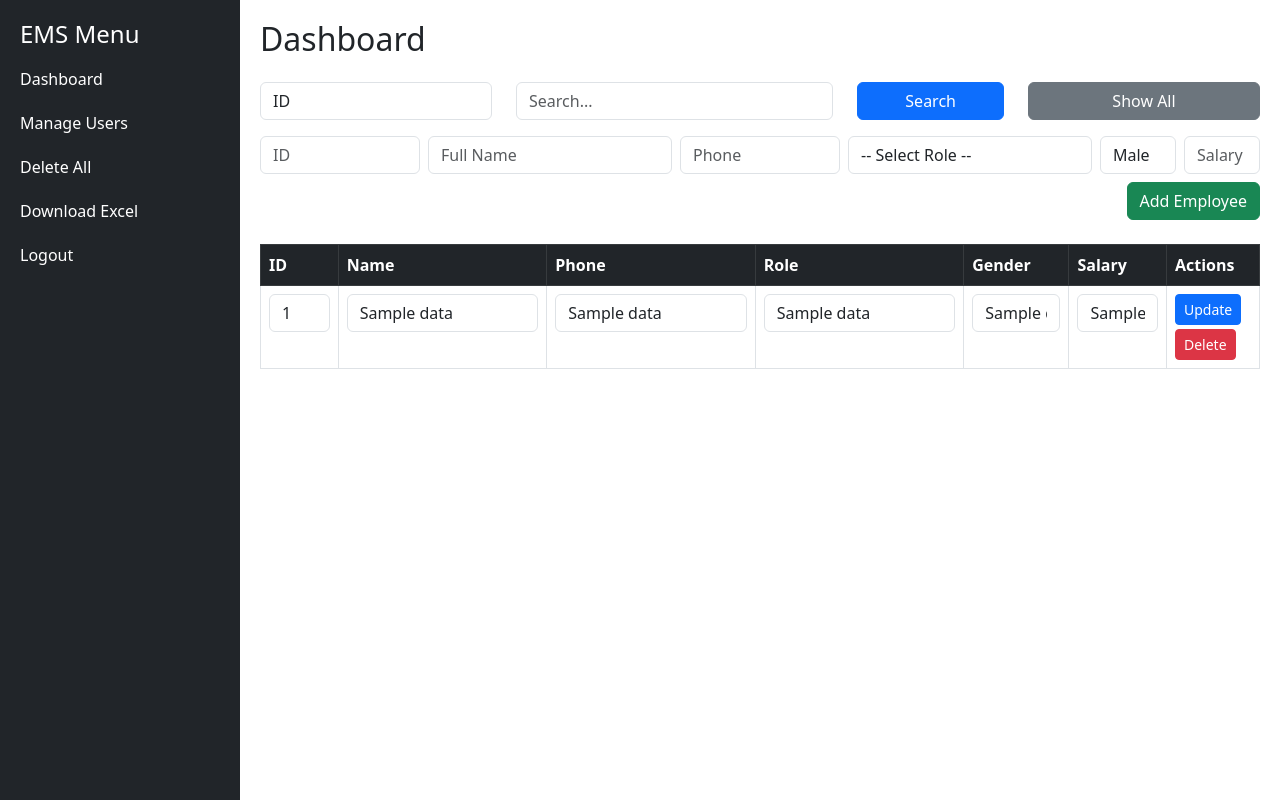
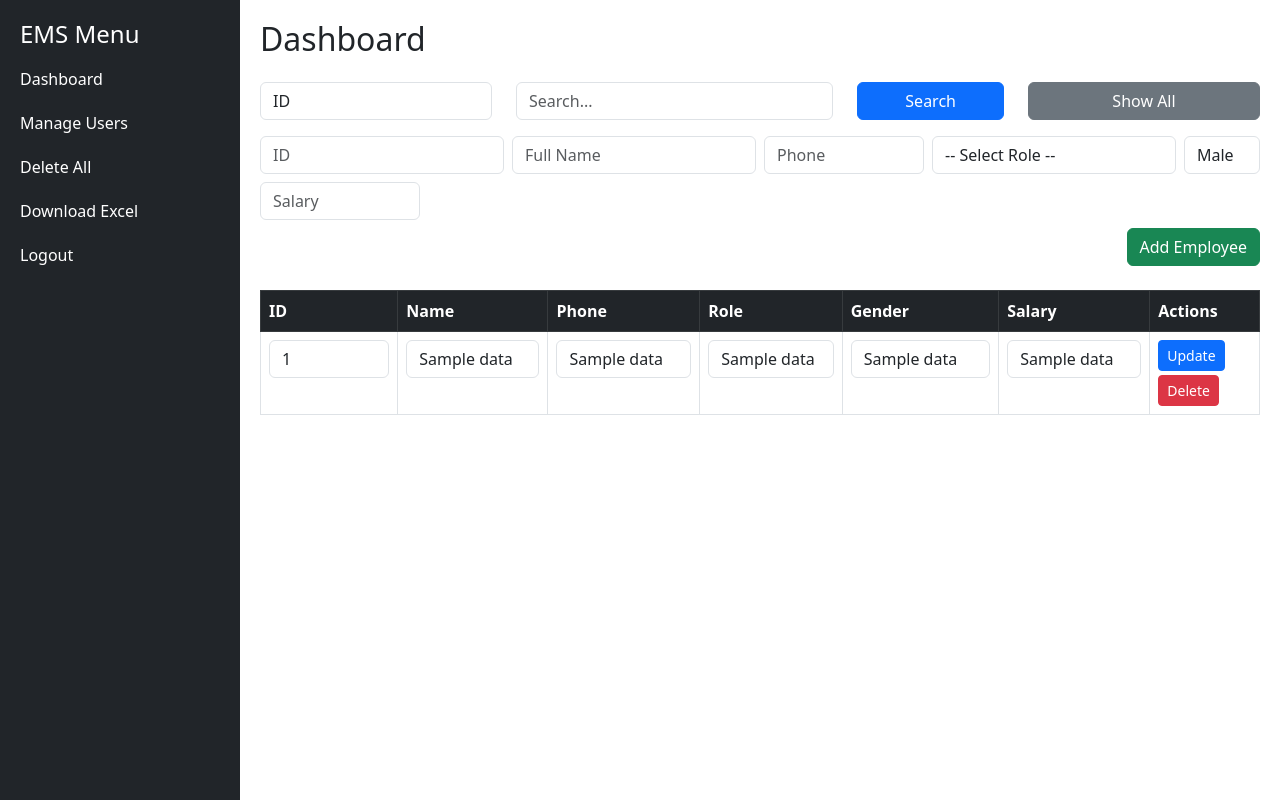
Before and after one commit to richard358/employee-management-system, a Flask app: page /dashboard in a window 1280 px wide. Run offline with Flask 3, Linux system fonts and the light colour scheme; the visitor is signed in with stand-in values (Sample User, id 1); a database or web service that is not in the repository returns one stand-in record (values such as "Sample title"); data that the repository does not hold is empty; some libraries are stand-ins or nearby versions.

```diff
--- a/templates/index.html
+++ b/templates/index.html
@@ -1,12 +1,6 @@
 {% extends 'layout.html' %}
 {% block title %}Dashboard{% endblock %}
 {% block content %}
-
-<style>
-  .widen-input {
-    min-width: 180px;
-  }
-</style>
 
 <h2 class="mb-4">Dashboard</h2>
 
@@ -39,7 +33,7 @@
 {% if role == 'admin' %}
 <form action="/add" method="post" class="mb-4">
   <div class="row g-2">
-    <div class="col-md-2"><input type="text" name="id" placeholder="ID" class="form-control" required></div>
+    <div class="col-md-3"><input type="text" name="id" placeholder="ID" class="form-control" required></div>
     <div class="col-md-3"><input type="text" name="name" placeholder="Full Name" class="form-control" required></div>
     <div class="col-md-2"><input type="text" name="phone" placeholder="Phone" class="form-control" required></div>
     <div class="col-md-3">
@@ -85,7 +79,7 @@
         <option value="Female">Female</option>
       </select>
     </div>
-    <div class="col-md-1"><input type="text" name="salary" placeholder="Salary" class="form-control" required></div>
+    <div class="col-md-2"><input type="text" name="salary" placeholder="Salary" class="form-control" required></div>
   </div>
   <div class="text-end mt-2">
     <button class="btn btn-success">Add Employee</button>
@@ -94,7 +88,6 @@
 {% endif %}
 
 <!-- Employee Table -->
-<div class="table-responsive">
 <table class="table table-bordered table-hover">
   <thead class="table-dark">
     <tr>
@@ -106,17 +99,11 @@
     <tr>
       <form action="/update" method="post">
         <td><input type="text" name="id" value="{{ emp[0] }}" class="form-control" readonly></td>
-          <td>
-            {% if role == 'admin' %}
-              <input type="text" name="name" value="{{ emp[1] }}" class="form-control widen-input">
-            {% else %}
-              <input type="text" value="{{ emp[1] }}" class="form-control widen-input" readonly>
-            {% endif %}
-          </td>
-          <td><input type="text" name="phone" value="{{ emp[2] }}" class="form-control widen-input"></td>
-          <td><input type="text" name="role" value="{{ emp[3] }}" class="form-control widen-input"></td>
-          <td><input type="text" name="gender" value="{{ emp[4] }}" class="form-control" readonly></td>
-          <td><input type="text" name="salary" value="{{ emp[5] }}" class="form-control"></td>
+        <td><input type="text" name="name" value="{{ emp[1] }}" class="form-control" {% if role != 'admin' %}readonly{% endif %}></td>
+        <td><input type="text" name="phone" value="{{ emp[2] }}" class="form-control" {% if role != 'admin' %}readonly{% endif %}></td>
+        <td><input type="text" name="role" value="{{ emp[3] }}" class="form-control" {% if role != 'admin' %}readonly{% endif %}></td>
+        <td><input type="text" name="gender" value="{{ emp[4] }}" class="form-control" {% if role != 'admin' %}readonly{% endif %}></td>
+        <td><input type="text" name="salary" value="{{ emp[5] }}" class="form-control" {% if role != 'admin' %}readonly{% endif %}></td>
         <td>
           {% if role == 'admin' %}
             <button class="btn btn-primary btn-sm mb-1" type="submit">Update</button>
@@ -130,7 +117,6 @@
     {% endfor %}
   </tbody>
 </table>
-</div>
 
 <!-- Pagination Controls -->
 {% if total_pages > 1 %}
```
Lines whose indentation alone changed are shown as unchanged.
